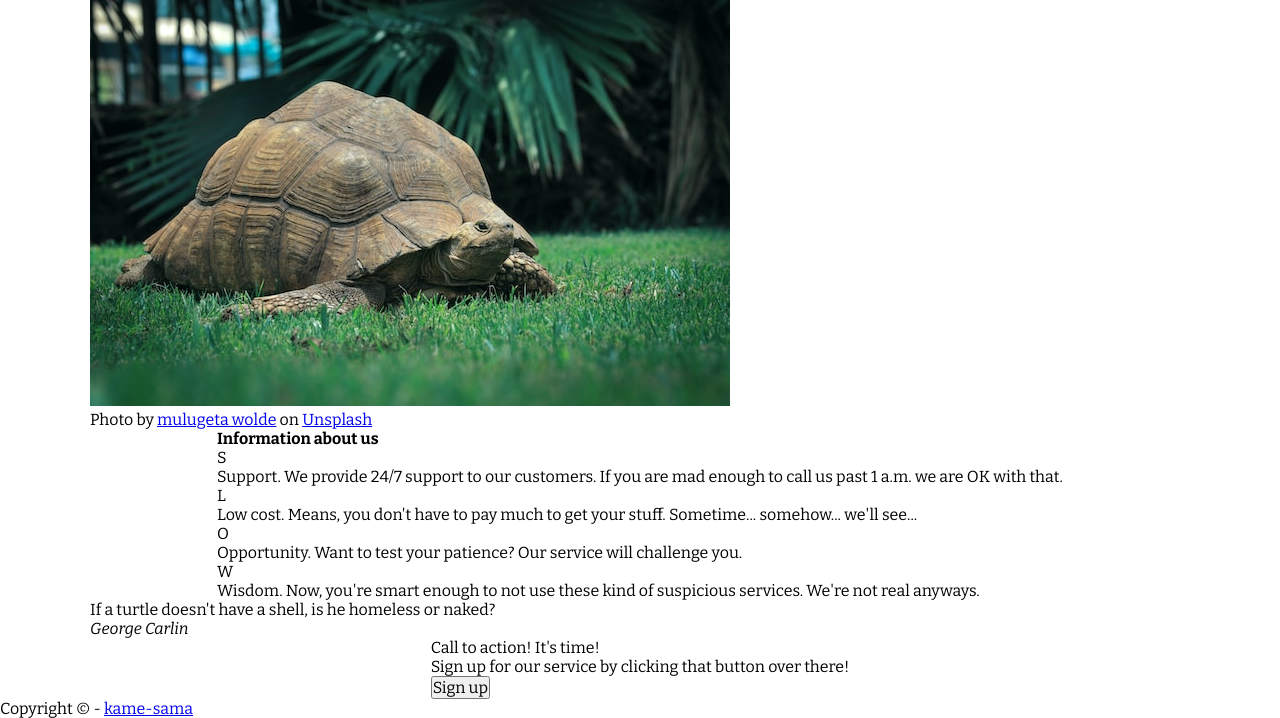
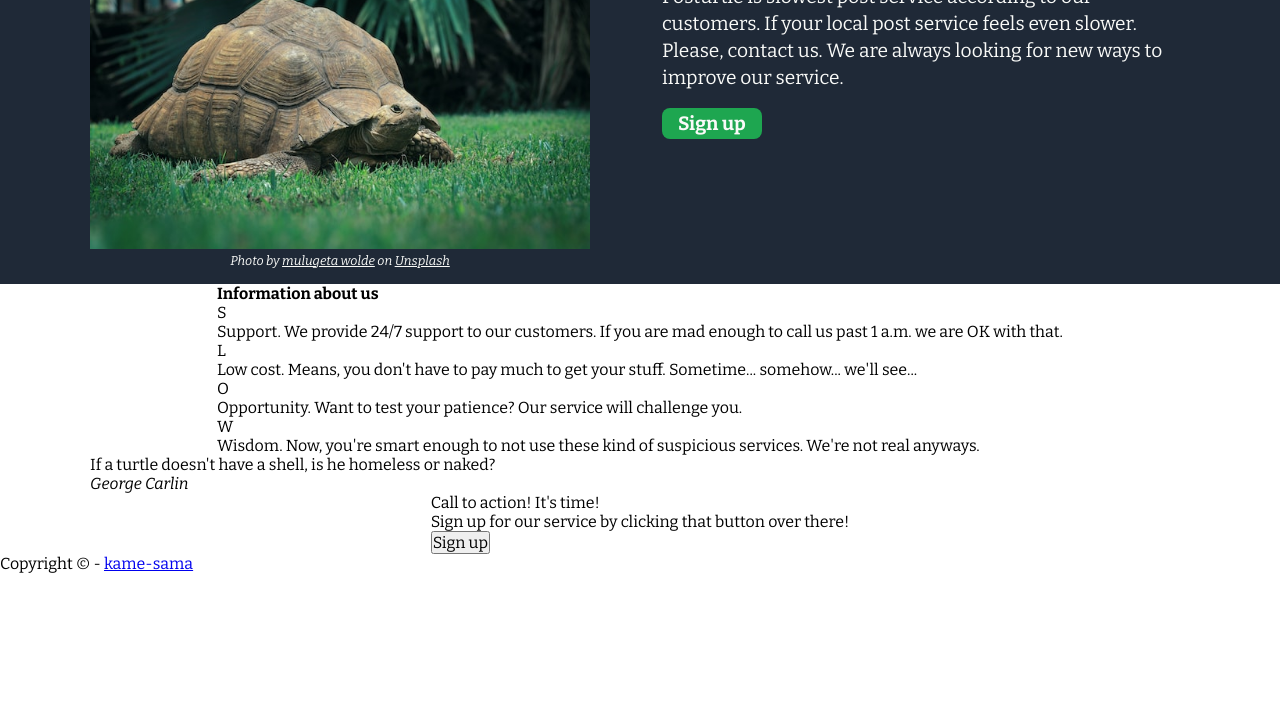
Before and after one commit to kame-sama/posturtle-landing, a plain HTML site: page index.html in a window 1280 px wide. Shown: the part 177-895 px from the top of the page. After the commit the page ends 800 px from the top, so only its background shows below. Drawn offline with nearby package versions, Linux system fonts and the light colour scheme.

Commit message:
Add styles to header

```diff
--- a/css/styles.css
+++ b/css/styles.css
@@ -47,3 +47,55 @@ ul.nav {
     color: #f9faf8;
     text-decoration: none;
 }
+
+header {
+    background-color: #1f2937;
+    color: #f9faf8;
+}
+
+header .container {
+    display: flex;
+    flex-direction: row-reverse;
+    justify-content: space-between;
+    gap: 72px;
+    padding: 16px 0px;
+}
+
+header h1 {
+    font-size: 3.6em;
+}
+
+header p {
+    font-size: 1.2em;
+    line-height: 1.4em;
+}
+
+header img {
+    max-width: 500px;
+}
+
+header figcaption {
+    text-align: center;
+    font-size: 0.8em;
+    font-style: italic;
+}
+
+header figcaption a {
+    color: #f9faf8;
+    font-size: inherit;
+}
+
+header button {
+    background-color: #1ea650;
+    color: #f9faf8;
+    padding: 4px 16px;
+    border-radius: 8px;
+    font-size: 1.2em;
+    font-weight: 700;
+    border: none;
+    margin-top: 16px;
+}
+
+button:hover {
+    cursor: pointer;
+}
```
